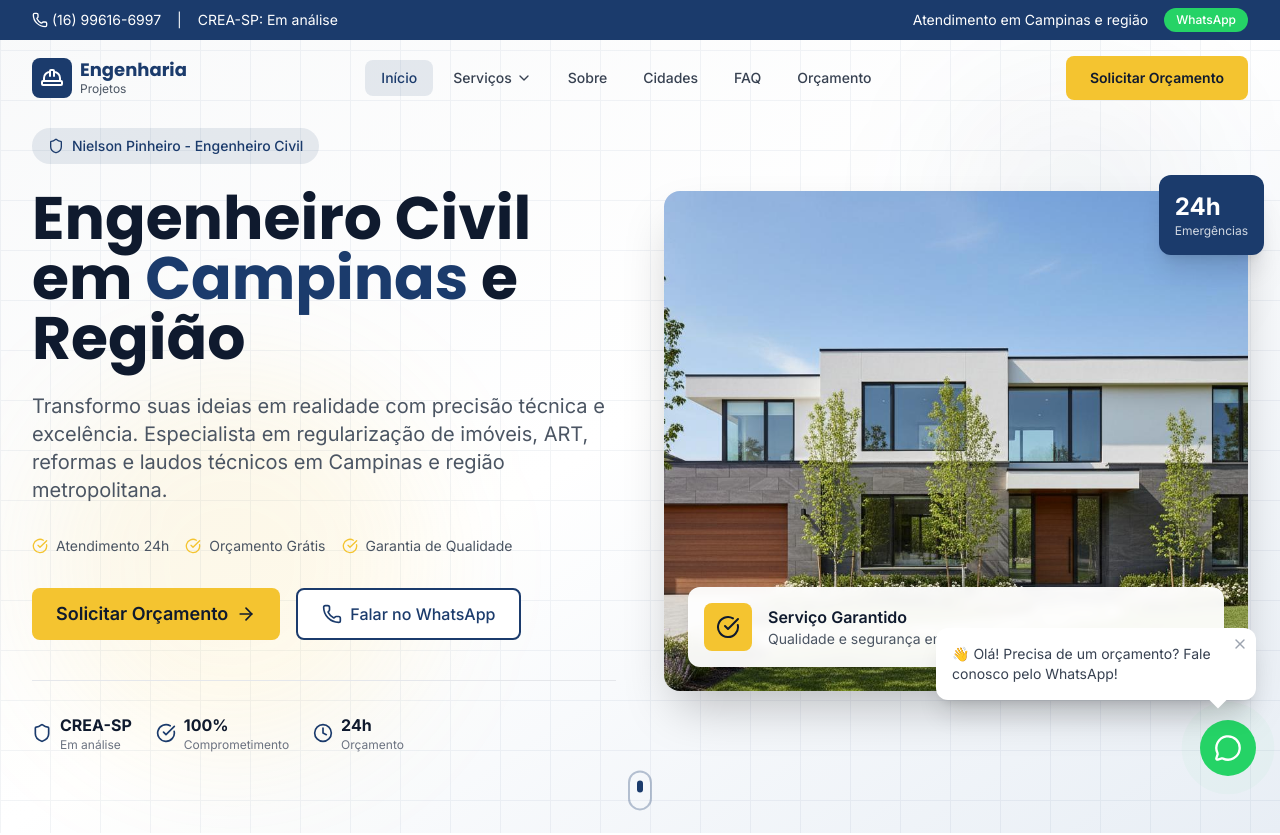
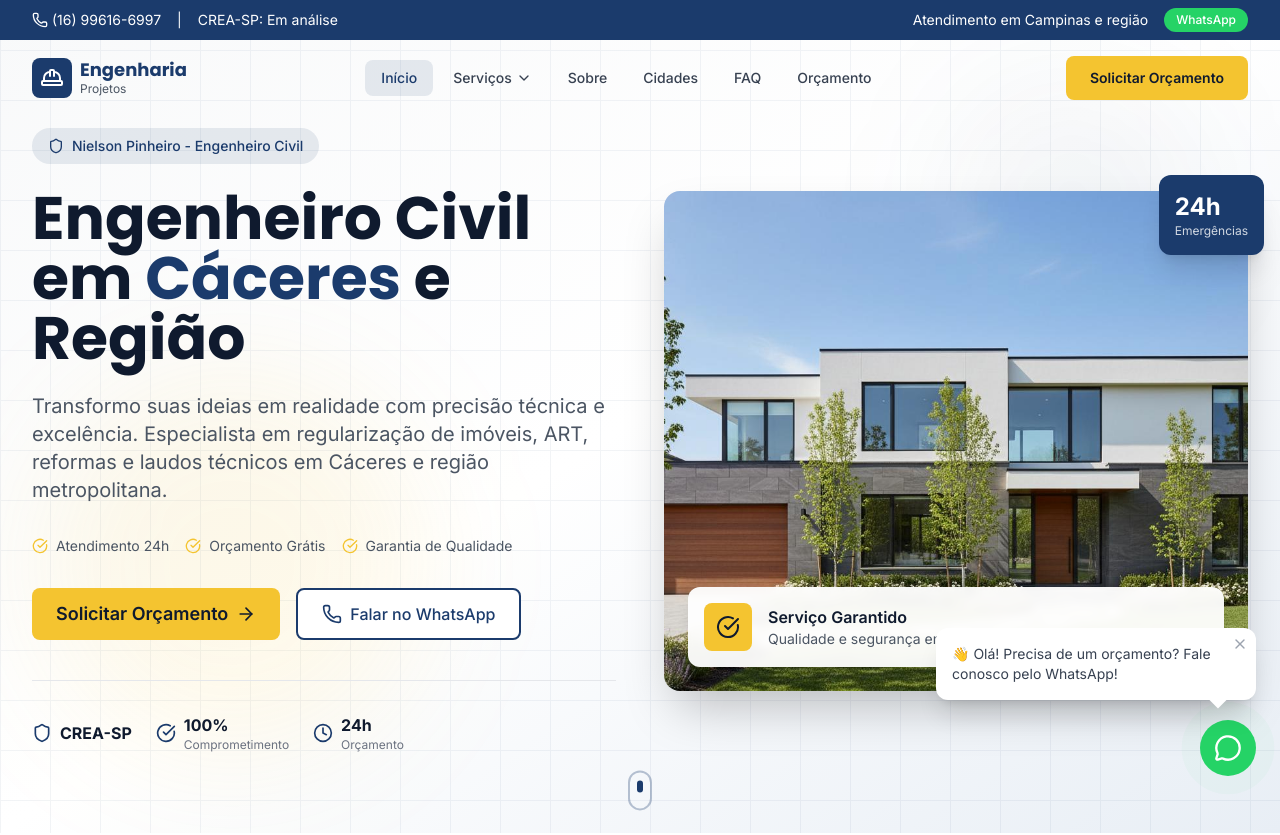
Before and after one commit to nielsonjunior/site-pessoal, a React (Vite) app: page / in a window 1280 px wide. Shown: the top 835 px of the page. Built offline with nearby package versions, Linux system fonts and the light colour scheme.

Commit message:
Update location and contact information in Hero component

```diff
--- a/src/components/sections/Hero.tsx
+++ b/src/components/sections/Hero.tsx
@@ -55,7 +55,7 @@ export function Hero() {
               className="text-4xl md:text-5xl lg:text-6xl font-bold text-[#0F1A2E] leading-tight mb-6"
             >
               Engenheiro Civil em{' '}
-              <span className="text-[#1B3B6C]">Campinas</span>{' '}
+              <span className="text-[#1B3B6C]">Cáceres</span>{' '}
               e Região
             </motion.h1>
 
@@ -68,7 +68,7 @@ export function Hero() {
             >
               Transformo suas ideias em realidade com precisão técnica e excelência.
               Especialista em regularização de imóveis, ART, reformas e laudos técnicos
-              em Campinas e região metropolitana.
+              em Cáceres e região metropolitana.
             </motion.p>
 
             {/* Features */}
@@ -105,7 +105,7 @@ export function Hero() {
                 <ArrowRight className="w-5 h-5" />
               </Link>
               <a
-                href="https://wa.me/5516996166997"
+                href="https://wa.me/5565996946861"
                 target="_blank"
                 rel="noopener noreferrer"
                 className="bg-white text-[#1B3B6C] border-2 border-[#1B3B6C] px-6 py-3 rounded-lg font-medium hover:bg-[#1B3B6C] hover:text-white transition-all flex items-center justify-center gap-2"
@@ -127,7 +127,7 @@ export function Hero() {
                   <Shield className="w-5 h-5 text-[#1B3B6C]" />
                   <div>
                     <p className="font-bold text-[#0F1A2E]">CREA-SP</p>
-                    <p className="text-xs text-gray-500">Em análise</p>
+                    <p className="text-xs text-gray-500"></p>
                   </div>
                 </div>
                 <div className="flex items-center gap-2">
```
